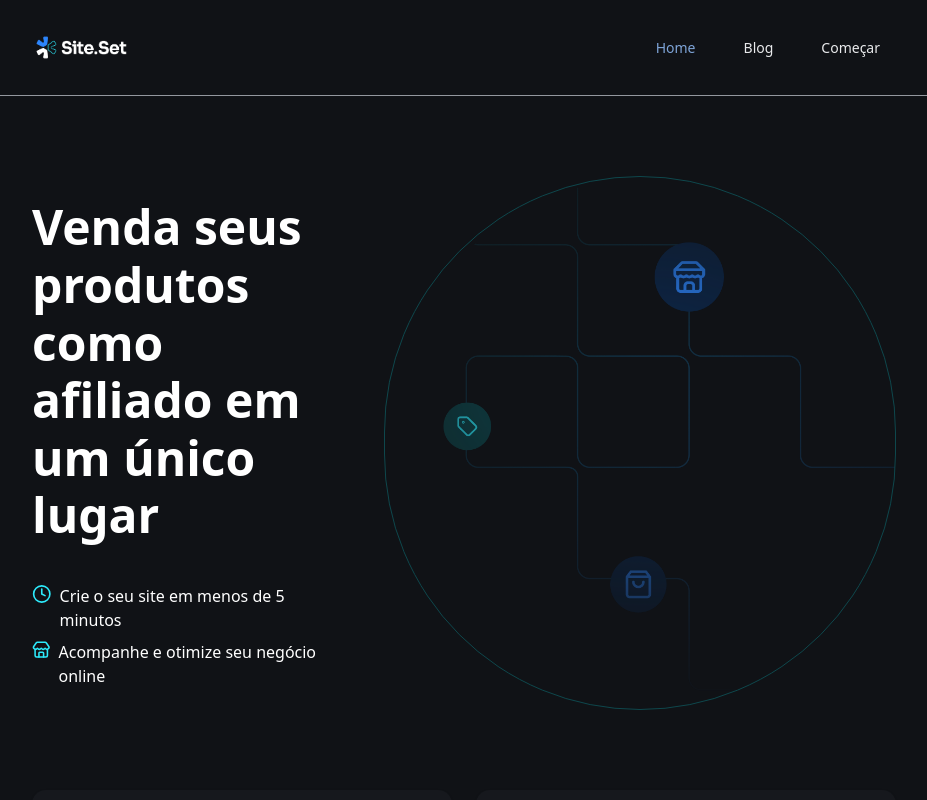
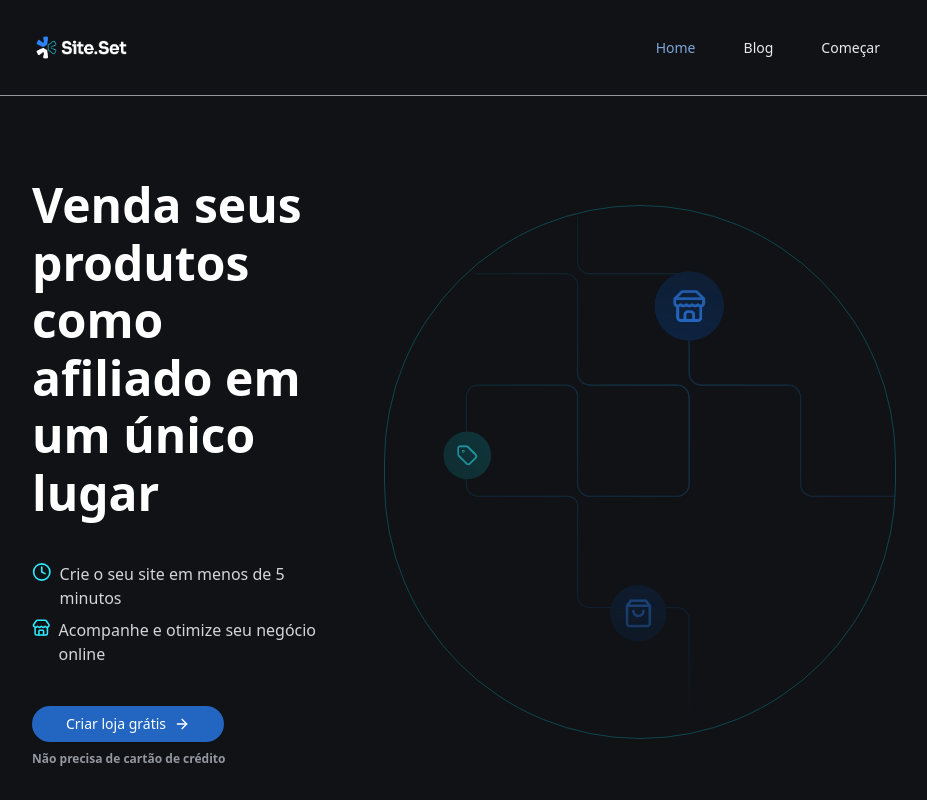
Before and after one commit to lcspaiva87/landing_page_blog, a Next.js app: page / in a window 1280 px wide. Shown: the top 800 px of the page, without its empty margins (176-1103 px from the left). Built offline with nearby package versions, Linux system fonts and the light colour scheme.

Commit message:
feat: replace hero section on homepage with Hero Section component

```diff
--- /dev/null
+++ b/src/app/_components/HeroSection.tsx
@@ -0,0 +1,39 @@
+import heroImage from "../../../public/assets/background-hero.png"
+import { ArrowRight, Clock, Store } from "lucide-react";
+import { Button } from "@/components/ui/button";
+
+export function HeroSection() {
+  return (
+    <div className="flex  gap-10 px-52 justify-between items-center">
+      <div className=" flex-col gap-10 flex w-[640px]">
+        <h1 className="heading-hg text-white w-">
+          Venda seus produtos como afiliado em um único lugar
+        </h1>
+        <div className="flex flex-col gap-2">
+          <span className="flex  text-gray-200 font-light  gap-2">
+            <Clock className="w-5 h-5 text-cyan-100" />
+            Crie o seu site em menos de 5 minutos
+          </span>
+          <span className="flex  text-gray-200 font-light gap-2">
+            <Store className="w-5 h-5 text-cyan-100" />
+            Acompanhe e otimize seu negócio online
+          </span>
+        </div>
+        <div className="flex flex-col gap-2 ">
+          <Button
+            className="bg-blue-300 w-48 ">
+            Criar loja grátis
+            <ArrowRight className="w-4 h-4" />
+          </Button>
+          <span className="text-gray-300  text-[12px] font-bold">
+            Não precisa de cartão de crédito
+          </span>
+        </div>
+      </div>
+      <img src={heroImage.src} alt="hero" className="w-lg h-lg  border border-cyan-300 rounded-full" />
+
+
+    </div>
+  )
+
+}
--- a/src/app/page.tsx
+++ b/src/app/page.tsx
@@ -2,8 +2,7 @@ import Footer from "@/components/footer/footer";
 import { Header } from "./_components/header";
 import { CardsCustom } from "@/components/cards-custom";
 import home from "../../public/assets/feature.svg"
-import heroImage from "../../public/assets/background-hero.png"
-import { Clock, Store } from "lucide-react";
+import { HeroSection } from "./_components/HeroSection";
 
 export default function Home() {
   const cards: {
@@ -35,26 +34,7 @@ export default function Home() {
   return (
     <div className="flex flex-col gap-20">
       <Header />
-      <div className="flex  gap-10 px-52 justify-between items-center">
-        <div className=" flex-col gap-10 flex w-[640px]">
-          <h1 className="heading-hg text-white w-">
-            Venda seus produtos como afiliado em um único lugar
-          </h1>
-          <div className="flex flex-col gap-2">
-            <span className="flex  text-white font-light  gap-2">
-              <Clock className="w-5 h-5 text-cyan-100" />
-              Crie o seu site em menos de 5 minutos
-            </span>
-            <span className="flex  text-white font-light gap-2">
-              <Store className="w-5 h-5 text-cyan-100" />
-              Acompanhe e otimize seu negócio online
-            </span>
-          </div>
-        </div>
-        <img src={heroImage.src} alt="hero" className="w-lg h-lg  border border-cyan-300 rounded-full" />
-
-
-      </div>
+      <HeroSection />
       <div className="grid grid-cols-2 gap-6 px-52 w-full">
         {cards.map((card, idx) => (
           <CardsCustom
```
